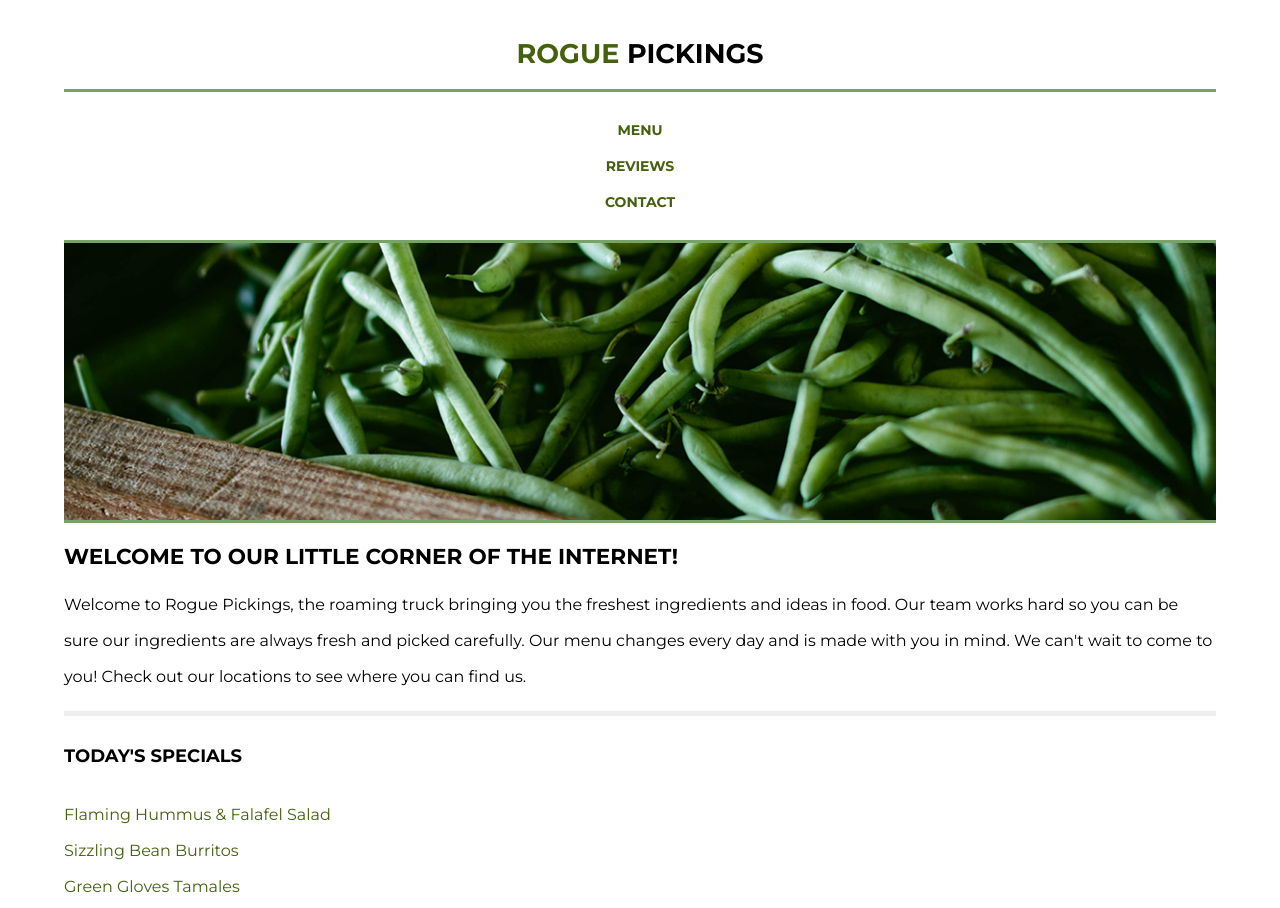
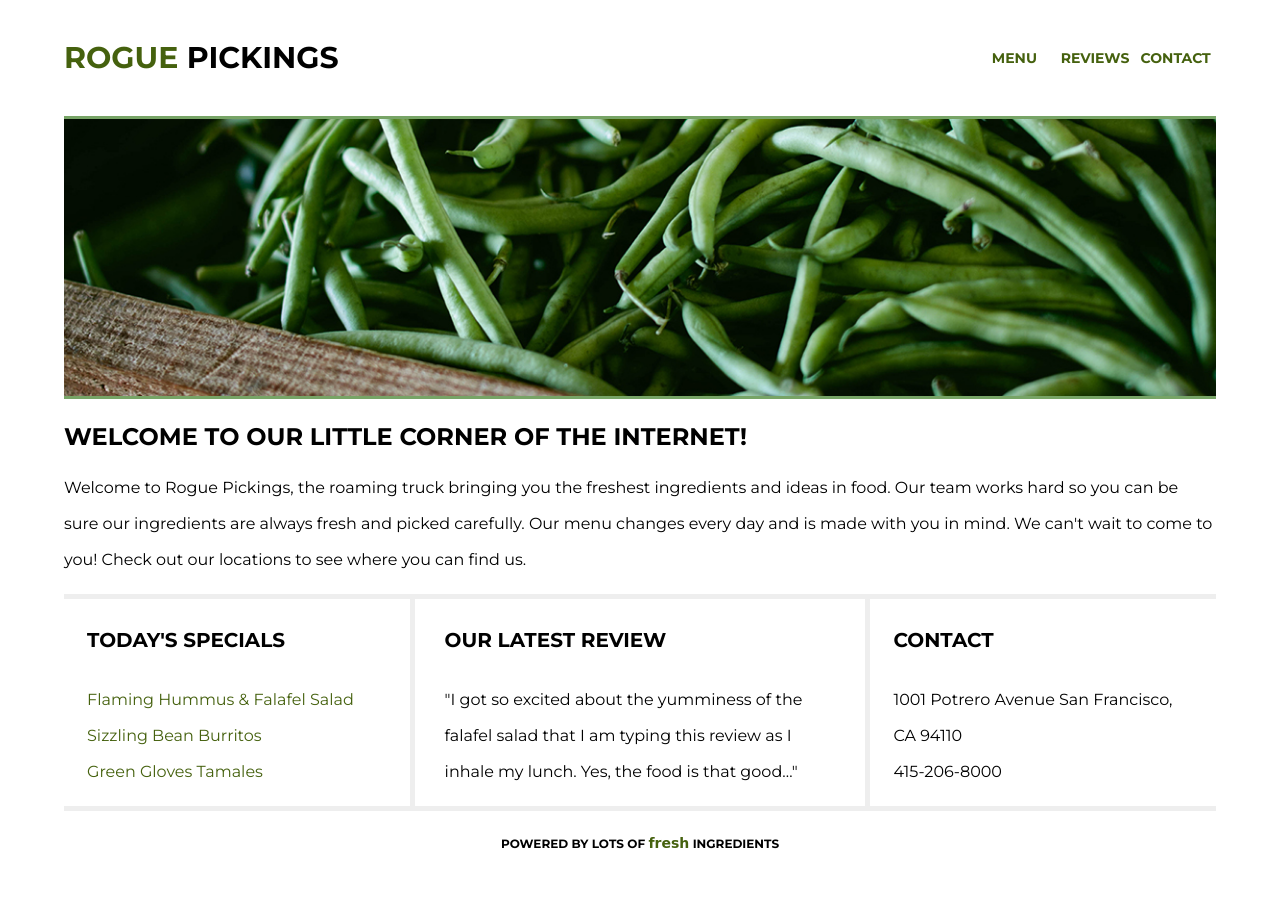
Before and after one commit to AirelleM/rogue-pickings-responsive, a plain HTML site: page index.html in a window 1280 px wide. Shown: the top 908 px of the page. After the commit the page ends 867 px from the top, so only its background shows below. Drawn offline with Linux system fonts and the light colour scheme; a web font is replaced by a local one.

Commit message:
Finishing up layout

```diff
--- a/css/main.css
+++ b/css/main.css
@@ -1,5 +1,5 @@
 /******** GLOBAL STYLES ********/
-html { font-size: 16px;
+html {
 	font-size: 16px;
 }
 
@@ -165,3 +165,61 @@ footer span {
 	color: #45610E;
 	font-size: .875rem;
 }
+
+/******** TABLET MEDIA QUERY ********/
+@media all and (min-width: 768px) {
+
+	/******** BOTTOM SECTION ********/
+	.bottom-section .content-wrapper {
+		justify-content: space-evenly;
+	}
+
+	.section-one {
+		width: 26%;
+	}
+
+	.section-two {
+		width: 40%;
+		border-left: 5px solid #EEE;
+		border-right: 5px solid #EEE;
+		border-top: none;
+		border-bottom: none;
+		padding: 0 30px;
+	}
+
+	.section-three {
+		width: 26%;
+	}
+}
+
+/******** DESKTOP MEDIA QUERY ********/
+@media all and (min-width: 1200px) {
+
+	/******** GLOBAL STYLES ********/
+	body {
+		font-size: 1em;
+	}
+
+	header .content-wrapper {
+		justify-content: space-between;
+		align-items: center;
+		padding: 20px 0;
+	}
+
+	header h1 {
+		width: 30%;
+		padding: 0;
+		border-bottom: none;
+		text-align: left;
+	}
+
+	header nav {
+		width: 21%;
+	}
+
+	header nav ul {
+		display: flex;
+		justify-content: space-between;
+	}
+
+}
```
